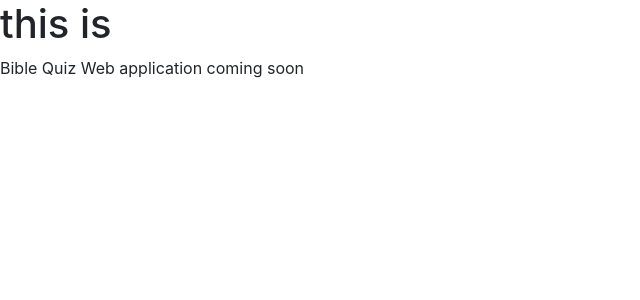
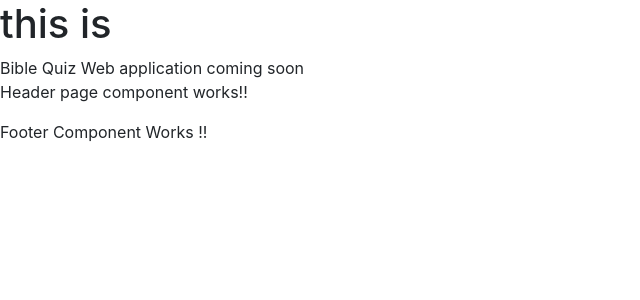
Before and after one commit to NgoziEmeh/Bible-quiz-web-app-frontend, an Angular app: page / in a window 1280 px wide. Shown: the top 300 px of the page, without its empty margins (0-640 px from the left). Built offline with nearby package versions, Linux system fonts and the light colour scheme.

Commit message:
footer header app templates

```diff
--- a/src/app/app.component.html
+++ b/src/app/app.component.html
@@ -3,6 +3,7 @@
 
  <h1>this is</h1>{{ title }}
 
+Web application coming soon
 
-
-Web application coming soon
+<app-header></app-header>
+<app-footer></app-footer>
```
